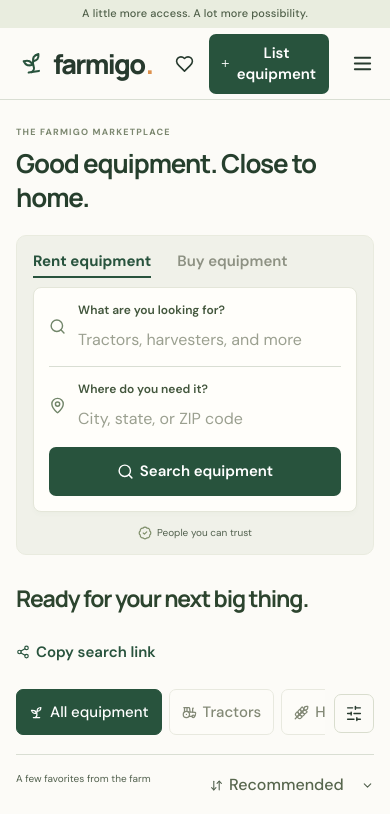
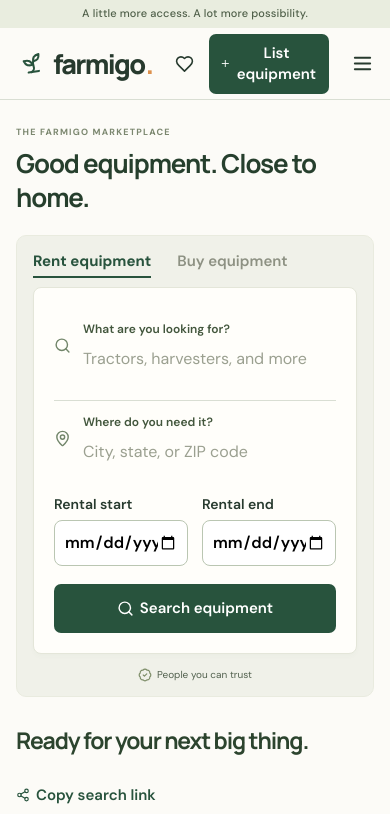
Before and after one commit to mbalaji7/farmigo, a React (Vite) app: page / in a window 390 px wide. Shown: the top 814 px of the page. Built offline with nearby package versions, Linux system fonts and the light colour scheme.

Commit message:
Add availability-aware date searches and mobile booking access

```diff
--- a/src/App.tsx
+++ b/src/App.tsx
@@ -36,6 +36,7 @@
 import { usePersistentState } from "./usePersistentState";
 import {
   readFilters,
+  availableForSearch,
   filterQuery,
   matchesEquipment,
   emptyAdvanced,
@@ -43,6 +44,7 @@
   distanceFrom,
   type AdvancedFilters,
 } from "./discovery";
+import { localDate } from "./utils";
 import { blockedFor, isRangeAvailable } from "./booking";
 import { type EquipmentRequest } from "./marketplaceTypes";
 import ListingForm from "./components/ListingForm";
@@ -129,6 +131,9 @@
     query: initialFilters.query,
     location: initialFilters.location,
   });
+  const [dates, setDates] = useState({start: initialFilters.start || "", end: initialFilters.end || ""});
+  const [draftDates, setDraftDates] = useState(dates);
+  const [dateError, setDateError] = useState("");
   const [sort, setSort] = useState(initialFilters.sort);
   const [condition, setCondition] = useState(initialFilters.condition);
   const [maxPrice, setMaxPrice] = useState(initialFilters.maxPrice);
@@ -184,6 +189,7 @@
       updateQuery(
         filterQuery({
           ...advanced,
+          ...dates,
           mode,
           category,
           condition,
@@ -195,6 +201,7 @@
       );
   }, [
     page,
+    dates,
     mode,
     category,
     condition,
@@ -208,6 +215,8 @@
     const restore = () => {
       if (window.location.pathname !== "/") return;
       const f = readFilters(window.location.search);
+      setDates({start:f.start || "",end:f.end || ""});
+      setDraftDates({start:f.start || "",end:f.end || ""});
       setMode(f.mode);
       setCategory(f.category);
       setCondition(f.condition);
@@ -245,7 +254,9 @@
   );
   const openEquipment = (e: Equipment) => {
     setDialog(null);
-    navigate(`/equipment/${encodeURIComponent(e.id)}?mode=${mode}`);
+    const params = new URLSearchParams({mode});
+    if(mode === "rent" && dates.start && dates.end) { params.set("start",dates.start);params.set("end",dates.end); }
+    navigate(`/equipment/${encodeURIComponent(e.id)}?${params}`);
   };
   const browse = () => {
     if (page !== "marketplace") {
@@ -260,6 +271,7 @@
     setMobileMenu(false);
   };
   const clearFilters = () => {
+    setDates({start:"",end:""});setDraftDates({start:"",end:""});setDateError("");
     setCategory("All equipment");
     setQuery("");
     setLocation("");
@@ -277,6 +289,7 @@
     ).length;
   const appliedFilters = {
     ...advanced,
+    ...dates,
     mode,
     category,
     condition,
@@ -286,7 +299,7 @@
     location: search.location,
   };
   const filtered = equipmentWithReviews
-    .filter((e) => matchesEquipment(e, appliedFilters))
+    .filter((e) => matchesEquipment(e, appliedFilters) && availableForSearch(e,appliedFilters,requests,localDate()))
     .sort((a, b) =>
       sort === "price-low"
         ? mode === "rent"
@@ -536,6 +549,8 @@
                 className="search-bar"
                 onSubmit={(ev) => {
                   ev.preventDefault();
+                  if(mode === "rent" && (draftDates.start || draftDates.end) && (!draftDates.start || !draftDates.end || draftDates.start < localDate() || !isRangeAvailable(draftDates.start,draftDates.end,new Set()))) { setDateError("Choose both dates, today or later, for a rental of 1–90 days."); return; }
+                  setDateError("");setDates(draftDates);
                   setSearch({ query: query.trim(), location: location.trim() });
                   setShowAll(true);
                   browse();
@@ -567,11 +582,14 @@
                     />
                   </span>
                 </label>
+                {mode === "rent" && <div className="search-dates"><label>Rental start<input aria-label="Rental start" type="date" min={localDate()} value={draftDates.start} onInput={ev=>{const value=ev.currentTarget.value;setDraftDates(prev=>({...prev,start:value}));}}/></label><label>Rental end<input aria-label="Rental end" type="date" min={draftDates.start || localDate()} value={draftDates.end} onInput={ev=>{const value=ev.currentTarget.value;setDraftDates(prev=>({...prev,end:value}));}}/></label></div>}
                 <button className="button primary search-button" type="submit">
                   <Search size={17} />
                   Search equipment
                 </button>
               </form>
+              {dateError && <p role="alert" className="inline-error">{dateError}</p>}
+              {mode === "rent" && dates.start && <p className="date-summary" role="status">Available {dates.start} through {dates.end} · Browser-local availability</p>}
               <div className="search-foot">
                 <span>
                   <BadgeCheck size={16} />
--- a/src/components/BookingPanel.tsx
+++ b/src/components/BookingPanel.tsx
@@ -9,6 +9,7 @@
 import { type Equipment } from "../data";
 import { type DemoProfile } from "../accountTypes";
 import { type EquipmentRequest } from "../marketplaceTypes";
+import { useRouter } from "../router";
 import { currency, localDate } from "../utils";
 import {
   blockedFor,
@@ -32,8 +33,12 @@
   requests: EquipmentRequest[];
   onRequest: (request: EquipmentRequest) => void;
 }) {
-  const [start, setStart] = useState(""),
-    [end, setEnd] = useState(""),
+  const {path} = useRouter();
+  const params = new URLSearchParams(path.split("?")[1]);
+  const initialStart = params.get("start") || "", initialEnd = params.get("end") || "";
+  const validInitial = initialStart >= localDate() && isRangeAvailable(initialStart,initialEnd,blockedFor(e.id,e.blockedDates || [], requests));
+  const [start, setStart] = useState(validInitial ? initialStart : ""),
+    [end, setEnd] = useState(validInitial ? initialEnd : ""),
     [name, setName] = useState(profile?.name || ""),
     [email, setEmail] = useState(profile?.email || ""),
     [message, setMessage] = useState(""),
--- a/src/discovery.ts
+++ b/src/discovery.ts
@@ -1,3 +1,5 @@
+import { daysBetween, blockedFor, isRangeAvailable } from "./booking.ts";
+import type { EquipmentRequest } from "./marketplaceTypes";
 import type { Equipment } from "./data";
 export type AdvancedFilters = {
   brand: string;
@@ -9,6 +11,8 @@
   radius: string;
 };
 export type SearchFilters = AdvancedFilters & {
+  start?: string;
+  end?: string;
   mode: "rent" | "buy";
   category: string;
   condition: string;
@@ -64,7 +68,11 @@
       ? value
       : "";
   };
+  const start = p.get("start") || "", end = p.get("end") || "";
+  const validDates = daysBetween(start, end) > 0 && daysBetween(start, end) <= 90;
   return {
+    start: validDates ? start : "",
+    end: validDates ? end : "",
     ...emptyAdvanced,
     mode: p.get("mode") === "buy" ? "buy" : "rent",
     category: categories.includes(p.get("category") || "")
@@ -90,6 +98,7 @@
 }
 export function filterQuery(f: SearchFilters): string {
   const p = new URLSearchParams();
+  if (f.mode === "rent" && f.start && f.end) { p.set("start", f.start); p.set("end", f.end); }
   if (f.mode === "buy") p.set("mode", "buy");
   if (f.category !== "All equipment") p.set("category", f.category);
   if (f.condition !== "Any condition") p.set("condition", f.condition);
@@ -162,3 +171,8 @@
     (!f.maxHours || e.hours <= Number(f.maxHours))
   );
 }
+
+export function availableForSearch(e: Equipment, f: SearchFilters, requests: EquipmentRequest[], today: string) {
+  if (f.mode === "buy" || (!f.start && !f.end)) return true;
+  return !!f.start && !!f.end && f.start >= today && isRangeAvailable(f.start, f.end, blockedFor(e.id, e.blockedDates || [], requests));
+}
--- a/src/enhancements.css
+++ b/src/enhancements.css
@@ -27,3 +27,5 @@
 @media(max-width:900px){.header-inner{gap:20px}.main-nav{gap:20px}.equipment-grid{grid-template-columns:repeat(2,minmax(0,1fr))}}
 @media(max-width:700px){.page-width{width:calc(100% - 32px)}.card-title{font-size:20px}.card-body{padding:20px}.compare-tray{flex-direction:column;align-items:stretch;padding:14px 16px}.compare-chips{display:none}.compare-tray .action-row{justify-content:space-between}.workspace-heading h1,.detail-page-heading h1{font-size:clamp(27px,7vw,36px);line-height:1.2}.workspace-heading{align-items:flex-start;gap:16px}.workspace-tabs{overflow-x:auto}.workspace-tabs button{flex-shrink:0}.modal-form,.profile-form{min-width:0}.search-foot{flex-wrap:wrap}.equipment-grid{grid-template-columns:1fr}.results-toolbar{flex-wrap:wrap;gap:12px}.equipment-detail-page{padding-bottom:20px} }
 @media(prefers-reduced-motion:reduce){html{scroll-behavior:auto}*,*::before,*::after{animation-duration:0.01ms!important;transition-duration:0.01ms!important;}}
+.search-bar {flex-wrap:wrap;gap:16px;padding:20px;}.search-bar .search-field{flex:1 1 300px;min-width:0;padding:12px 0}.search-dates{display:flex;flex:1 1 320px;gap:14px}.search-dates label{flex:1;min-width:0;font-size:14px;font-weight:600}.search-dates input{display:block;width:100%;min-width:0;min-height:44px;border:1px solid #bac6b2;border-radius:8px;padding:9px;background:#fff;margin-top:5px}.date-summary{padding-top:16px;color:#28533d;font-size:15px;font-weight:600}.mobile-booking-bar{display:none}
+@media(max-width:700px){.search-bar .search-field{flex-basis:100%}.search-dates{width:100%;flex-basis:100%}.search-button{width:100%}.mobile-booking-bar{display:flex;position:sticky;bottom:0;z-index:15;align-items:center;justify-content:space-between;gap:12px;background:#f3f5ec;border:1px solid #b7c4ad;border-radius:12px;padding:14px;margin-top:20px}.mobile-booking-bar strong{font-size:22px}#booking{scroll-margin-top:95px}}
--- a/src/pages/EquipmentPage.tsx
+++ b/src/pages/EquipmentPage.tsx
@@ -11,6 +11,7 @@
   Truck,
   Tractor,
 } from "lucide-react";
+import { currency } from "../utils";
 import { type Equipment, images } from "../data";
 import { PageLink, useRouter } from "../router";
 import { ownerPath } from "../ownerData";
@@ -174,7 +175,7 @@
             </div>
           </div>
         </div>
-        <aside className="detail-page-booking">
+        <aside className="detail-page-booking" id="booking">
           {e.rent > 0 && e.price > 0 && (
             <div className="detail-mode-tabs">
               <button
@@ -210,6 +211,7 @@
           />
         </aside>
       </div>
+      {(!e.status || e.status === "active") && <div className="mobile-booking-bar"><span><strong>{currency(mode === "rent" ? e.rent : e.price)}</strong>{mode === "rent" ? " / day" : " to buy"}</span><a className="button primary" href="#booking">{mode === "rent" ? "Choose dates" : "Purchase inquiry"}</a></div>}
     </div>
   );
 }
```
Also changed, not shown: 2 other files (tests, documents, lock files or other folders).
